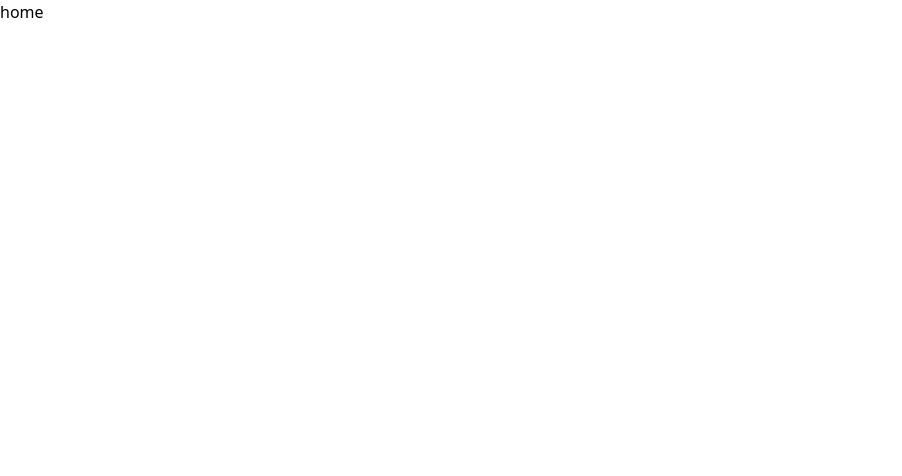
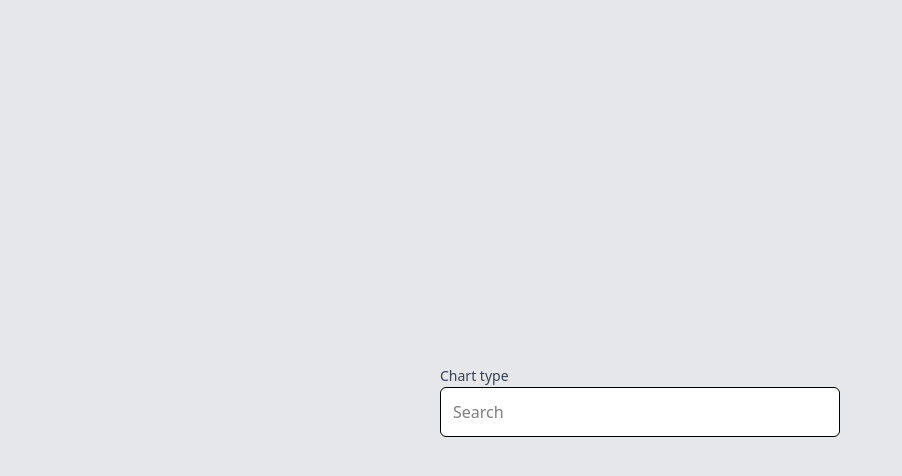
Before and after one commit to JaimeAlonsoDGO/multiselect, a Vue app: page / in a window 1280 px wide. Shown: the top 476 px of the page, without its empty margins (0-902 px from the left). Built offline with nearby package versions, Linux system fonts and the light colour scheme.

Commit message:
feat(Components): MultiSelect component - Story - Types - Component

```diff
--- /dev/null
+++ b/src/components/MultiSelect/MultiSelect.vue
@@ -0,0 +1,110 @@
+<template>
+  <div ref="multiSelectRef" class="relative w-full">
+    <slot>
+      <label class="text-gray-700 text-[14px]">
+        {{ label }}
+      </label>
+    </slot>
+    <div
+      class="flex flex-wrap items-center gap-2 border bg-white rounded-md p-2 active:border-blue-500 focus:border-blue-500"
+      :class="{ 'border-2 border-blue-500': showDropdown }"
+      tabindex="0"
+    >
+      <SelectedItem
+        v-for="option in selectedOptions"
+        :key="option[keyField].toString()"
+        :id="+option[keyField]"
+        :name="option[labelField].toString()"
+        @remove="removeOption"
+      />
+      <input
+        type="text"
+        v-model="searchTerm"
+        @focus="showDropdown = true"
+        placeholder="Search"
+        class="flex-1 p-1 outline-none"
+      />
+    </div>
+
+    <ListOptions
+      v-if="showDropdown"
+      class="absolute z-10 top-full mt-2 w-full min-h-10"
+      :options="filteredOptions"
+      @select="selectOption"
+    >
+      <template #default="{ option }">
+        <span
+          v-html="
+            underlineMatch(option[labelField].toString(), searchTerm, isNewOption(option, keyField))
+          "
+        ></span>
+        <span v-if="isNewOption(option, keyField)" class="hover:font-normal font-normal">
+          (new item)
+        </span>
+      </template>
+    </ListOptions>
+  </div>
+</template>
+<script setup lang="ts">
+import { ref, onMounted, onUnmounted, useTemplateRef } from 'vue'
+
+import ListOptions from '@/components/ListOptions/ListOptions.vue'
+import SelectedItem from '@/components/SelectedItem/SelectedItem.vue'
+
+import type { MultiSelectProps } from './types'
+
+import { useSelection } from '@/composables/useSelection'
+import { useSearch } from '@/composables/useSearch'
+
+import { underlineMatch } from '@/utils/text'
+import { isNewOption } from '@/utils/options'
+
+const props = withDefaults(defineProps<MultiSelectProps>(), {
+  options: () => [],
+  modelValue: () => [],
+  keyField: 'id',
+  labelField: 'name',
+  label: 'Select items',
+})
+
+const showDropdown = ref(false)
+const multiSelectRef = useTemplateRef('multiSelectRef')
+
+const emit = defineEmits(['update:modelValue'])
+
+const { selectedOptions, selectOption, removeOption, alreadySelected } = useSelection(
+  props.keyField,
+  props.modelValue,
+  emit,
+)
+
+const { searchTerm, filteredOptions } = useSearch(props.options, props.labelField, alreadySelected)
+
+onMounted(() => {
+  document.addEventListener('keydown', handleKeyDown)
+  document.addEventListener('click', closeDropdown)
+})
+
+onUnmounted(() => {
+  document.removeEventListener('keydown', handleKeyDown)
+  document.removeEventListener('click', closeDropdown)
+})
+
+const handleKeyDown = (event: KeyboardEvent) => {
+  if (event.ctrlKey && event.key === 'a') {
+    event.preventDefault()
+    const allSelected = selectedOptions.value.length === props.options.length
+    emit('update:modelValue', allSelected ? [] : [...props.options])
+  }
+}
+
+const closeDropdown = (event: MouseEvent) => {
+  if (
+    multiSelectRef.value &&
+    event.target instanceof Node &&
+    !multiSelectRef.value.contains(event.target)
+  ) {
+    showDropdown.value = false
+  }
+}
+</script>
--- /dev/null
+++ b/src/components/MultiSelect/types.ts
@@ -0,0 +1,7 @@
+import type { LisOptionsProps } from '../ListOptions/types'
+import type { OptionListProps } from '../OptionList/types'
+
+export interface MultiSelectProps extends LisOptionsProps {
+  modelValue?: OptionListProps[]
+  label?: string
+}
--- /dev/null
+++ b/src/composables/useSearch.ts
@@ -0,0 +1,36 @@
+import { computed, ref } from 'vue'
+import { normalizeText } from '@/utils/text'
+
+import type { OptionListProps } from '@/components/OptionList/types'
+import type { ListOptionsValidKeys } from '@/components/ListOptions/types'
+
+export function useSearch(
+  options: OptionListProps[],
+  labelField: ListOptionsValidKeys,
+  alreadySelected: (option: OptionListProps) => boolean,
+) {
+  const searchTerm = ref('')
+
+  const normalizedSearchTerm = computed(() => normalizeText(searchTerm.value))
+
+  const filteredOptions = computed(() => {
+    if (!searchTerm.value) {
+      return options.map((option: OptionListProps) => ({
+        ...option,
+        selected: alreadySelected(option),
+      }))
+    }
+    const filtered = options.filter((option: OptionListProps) => {
+      const normalizedLabel = normalizeText(option[labelField]?.toString())
+      return normalizedLabel.includes(normalizedSearchTerm.value)
+    })
+
+    if (filtered.length === 0) {
+      return [{ id: -Date.now(), name: searchTerm.value }]
+    }
+
+    return filtered
+  })
+
+  return { searchTerm, filteredOptions }
+}
--- /dev/null
+++ b/src/composables/useSelection.ts
@@ -0,0 +1,39 @@
+import { ref, watch } from 'vue'
+import type { OptionListProps } from '@/components/OptionList/types'
+import type { ListOptionsValidKeys } from '@/components/ListOptions/types'
+
+export function useSelection(
+  keyField: ListOptionsValidKeys,
+  modelValue: OptionListProps[],
+  emit: (event: 'update:modelValue', value: OptionListProps[]) => void,
+) {
+  const selectedOptions = ref<OptionListProps[]>([...modelValue])
+
+  watch(
+    () => modelValue,
+    (newValue) => {
+      selectedOptions.value = [...newValue]
+    },
+    { deep: true },
+  )
+
+  const alreadySelected = (option: OptionListProps) => {
+    return selectedOptions.value.some((item) => item[keyField] === option[keyField])
+  }
+
+  const selectOption = (option: OptionListProps) => {
+    if (!alreadySelected(option)) {
+      const newSelection = [...selectedOptions.value, option]
+      selectedOptions.value = newSelection
+      emit('update:modelValue', newSelection)
+    }
+  }
+
+  const removeOption = (option: OptionListProps) => {
+    const newSelection = selectedOptions.value.filter((item) => item[keyField] !== option[keyField])
+    selectedOptions.value = newSelection
+    emit('update:modelValue', newSelection)
+  }
+
+  return { selectedOptions, selectOption, removeOption, alreadySelected }
+}
--- a/src/views/HomeView.vue
+++ b/src/views/HomeView.vue
@@ -1,4 +1,40 @@
 <template>
-  <div>home</div>
+  <section class="flex flex-col items-center justify-center h-screen bg-gray-200">
+    <div class="w-[400px]">
+      <MultiSelect v-model="itemsSelected" label="Chart type" :options="options" />
+    </div>
+  </section>
 </template>
-<script setup lang="ts"></script>
+<script setup lang="ts">
+import { ref } from 'vue'
+import MultiSelect from '@/components/MultiSelect/MultiSelect.vue'
+
+const itemsSelected = ref([])
+
+const options = [
+  {
+    id: 1,
+    name: 'Pie chart',
+  },
+  {
+    id: 2,
+    name: 'Bar chart',
+  },
+  {
+    id: 3,
+    name: 'Line chart',
+  },
+  {
+    id: 4,
+    name: 'Area chart',
+  },
+  {
+    id: 5,
+    name: 'Scatter chart',
+  },
+  {
+    id: 6,
+    name: 'Bubble chart',
+  },
+]
+</script>
```
Also changed, not shown: 1 other file (tests, documents, lock files or other folders).
